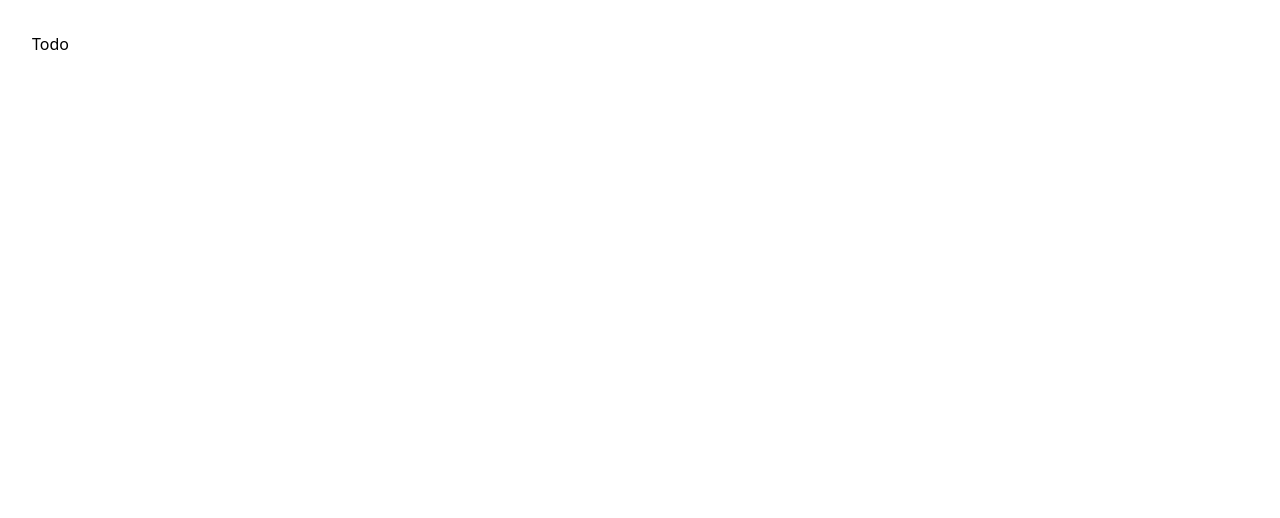
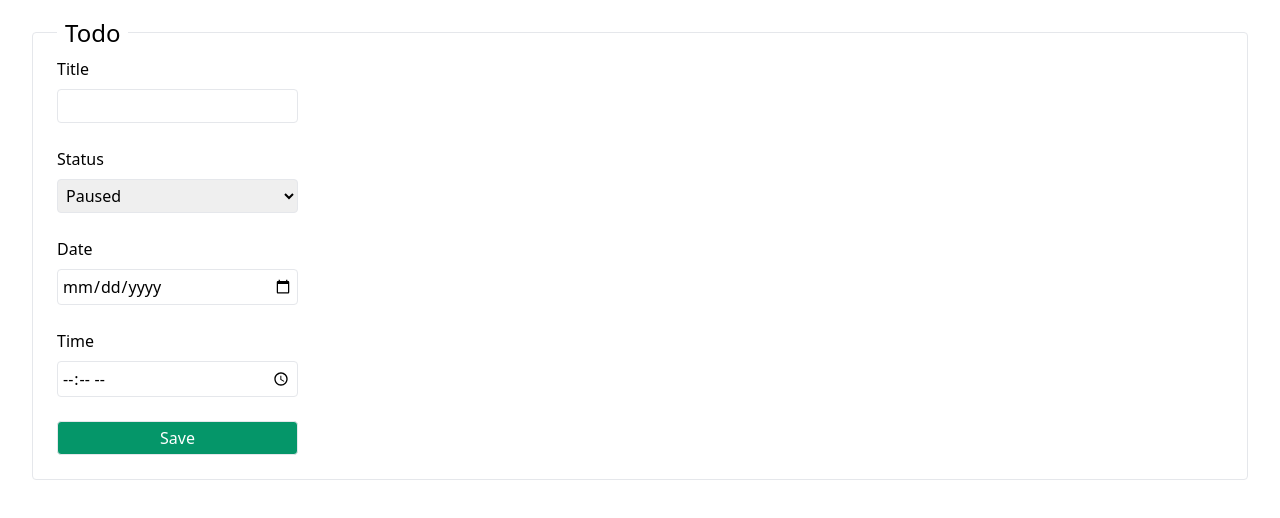
Before and after one commit to samir9saeedi/training-final-project, a React (Create React App) app: page /todo in a window 1280 px wide. Shown: the top 518 px of the page. Built offline with nearby package versions, Linux system fonts and the light colour scheme.

Commit message:
Implement Todo component

```diff
--- a/src/Todo.ts
+++ b/src/Todo.ts
@@ -1,14 +1,22 @@
 import { v4 } from "uuid";
 
-export default class Todo
-{
+export default class Todo {
     id: string;
     constructor(
         public title: string,
         public date: Date,
-        public status: TodoStatus) {
+        public status: TodoStatus
+    ) {
         this.id = v4();
     }
+}
+
+export class PlainTodo {
+    constructor(
+        public title: string,
+        public date: number,
+        public status: TodoStatus
+    ) {}
 }
 
 export enum TodoStatus {
--- a/src/components/Todo.tsx
+++ b/src/components/Todo.tsx
@@ -1,5 +1,66 @@
+import {FormEvent} from "react";
+import {useDispatch} from "react-redux";
+import {useHistory} from "react-router-dom";
+import {Action} from "../redux";
+import TodoEntity, { TodoStatus } from "../Todo";
+
 function Todo() {
-    return <p>Todo</p>
+    const dispatch = useDispatch();
+    const history = useHistory();
+
+    function handleSubmit(e: FormEvent) {
+        e.preventDefault();
+        const { title, status, date, time } = (e.target as HTMLFormElement).elements as any;
+        const todo = new TodoEntity(title.value, new Date(`${date.value} ${time.value}`), status.value);
+        const action = { ...new Action("TodoAdd", todo) };
+        dispatch(action);
+        history.push("/todos/to-do/month");
+    }
+
+    return (
+        <form onSubmit={handleSubmit} className="border rounded">
+            <fieldset className="relative flex flex-col p-6 w-36">
+                <legend className="absolute px-2 text-2xl bg-white -top-4">
+                    Todo
+                </legend>
+
+                <label htmlFor="title">Title</label>
+                <input
+                    type="text"
+                    id="title"
+                    className="p-1 mt-2 mb-6 border rounded"
+                />
+
+                <label htmlFor="status">Status</label>
+                <select id="status" className="p-1 mt-2 mb-6 border rounded">
+                    {Object.values(TodoStatus).map((o) => (
+                        <option key={o} value={o}>{o}</option>
+                    ))}
+                </select>
+
+                <label htmlFor="date">Date</label>
+                <input
+                    type="date"
+                    id="date"
+                    className="p-1 mt-2 mb-6 border rounded"
+                />
+
+                <label htmlFor="time">Time</label>
+                <input
+                    type="time"
+                    id="time"
+                    className="p-1 mt-2 mb-6 border rounded"
+                />
+
+                <button
+                    className="p-1 text-white bg-green-600 border rounded"
+                    type="submit"
+                >
+                    Save
+                </button>
+            </fieldset>
+        </form>
+    );
 }
 
 export default Todo;
```
